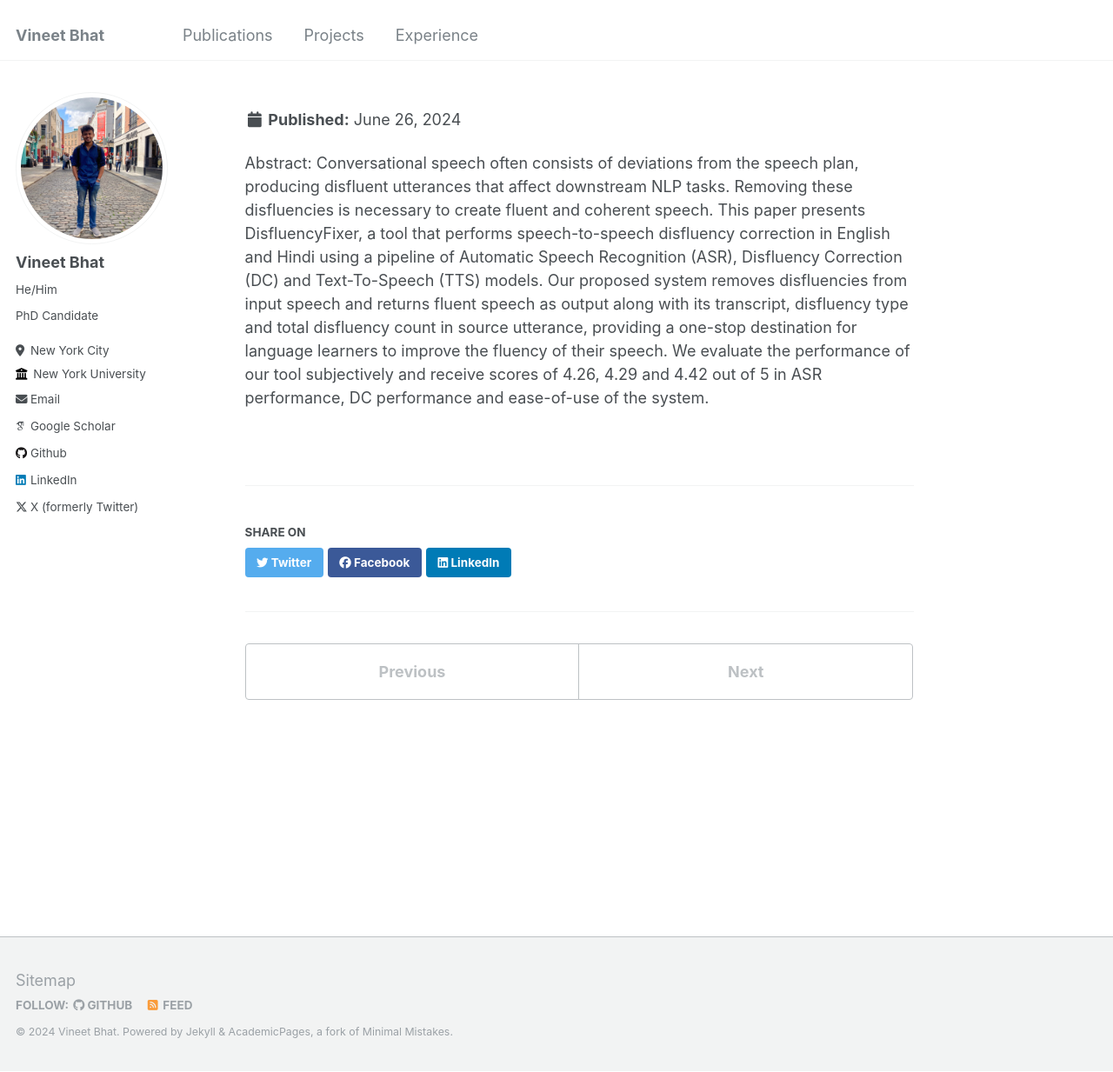
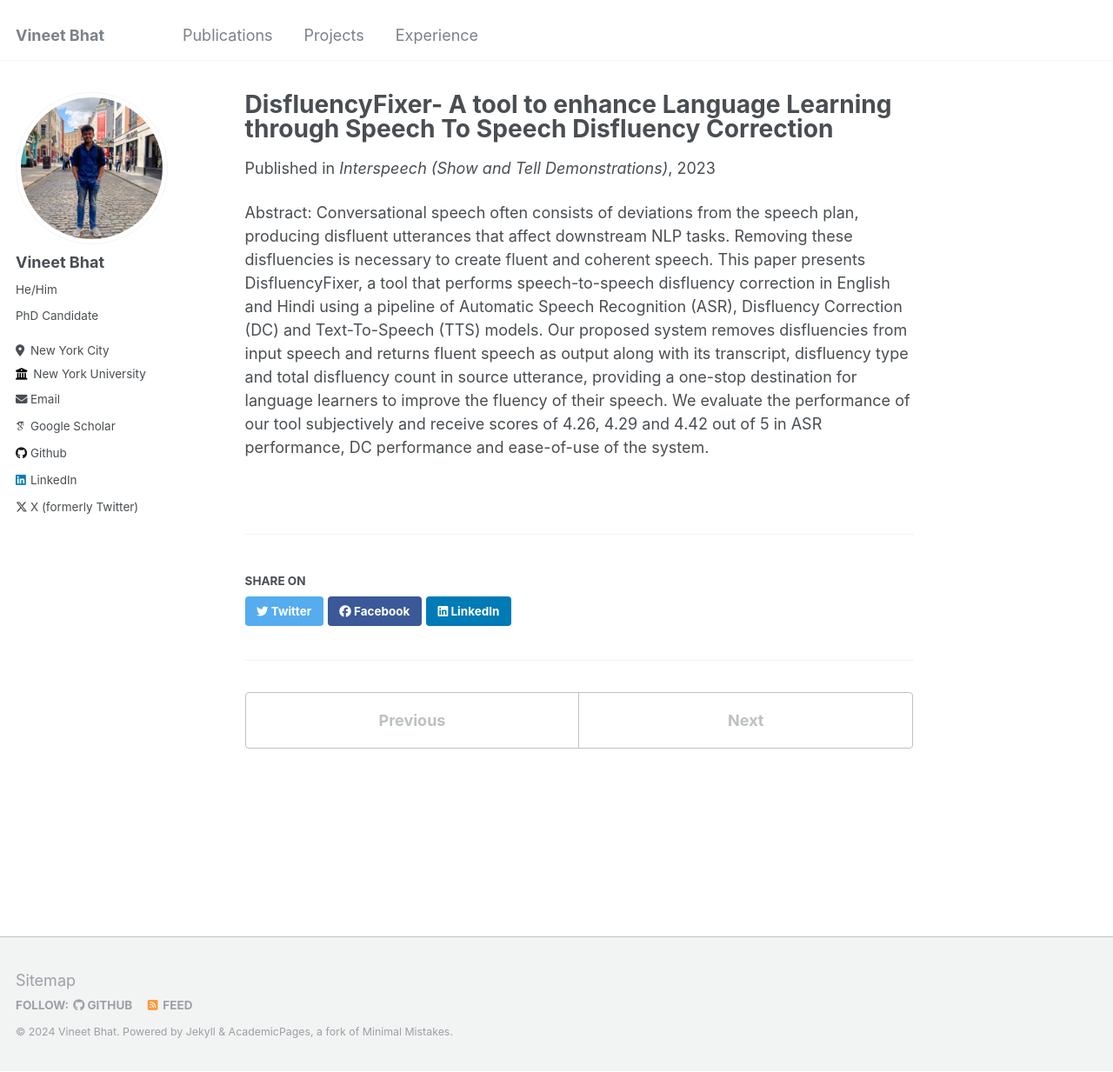
Before and after one commit to vineet2104/vineet2104.github.io, a Jekyll site: the page built from _publications/2010-10-01-paper-title-number-2.md, in a window 1280 px wide and 1233 px high. Shown: the whole window at 87% size. Built offline with Jekyll 4.4.1, drawn with Linux system fonts in a browser that asks for light colours; some web fonts are replaced.

Commit message:
Update 2010-10-01-paper-title-number-2.md

```diff
--- a/_publications/2010-10-01-paper-title-number-2.md
+++ b/_publications/2010-10-01-paper-title-number-2.md
@@ -4,7 +4,7 @@ collection: publications
 permalink: /publication/2010-10-01-paper-title-number-2
 excerpt: 'In this work, we create a webservice demonstrating capabilities of speech to speech disfluency correction. Given a disfluent speech utterance in English or Hindi, the model first transcribes the speech using a powerful Speech To Text system. The transcribed text is cleaned using our SOTA disfluency correction models followed by speech synthesis.'
 date: 2023-05-26
-venue: 'Interspeech (Show and Tell Demonstrations)
+venue: 'Interspeech (Show and Tell Demonstrations)'
 paperurl: 'https://www.isca-archive.org/interspeech_2023/bhat23_interspeech.pdf'
 ---
 
```
